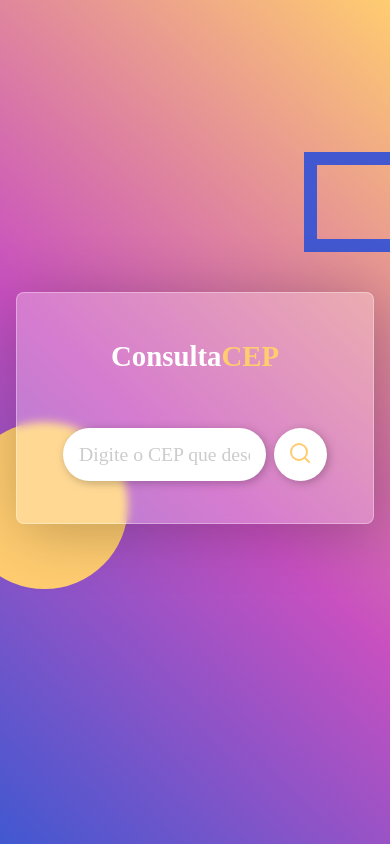
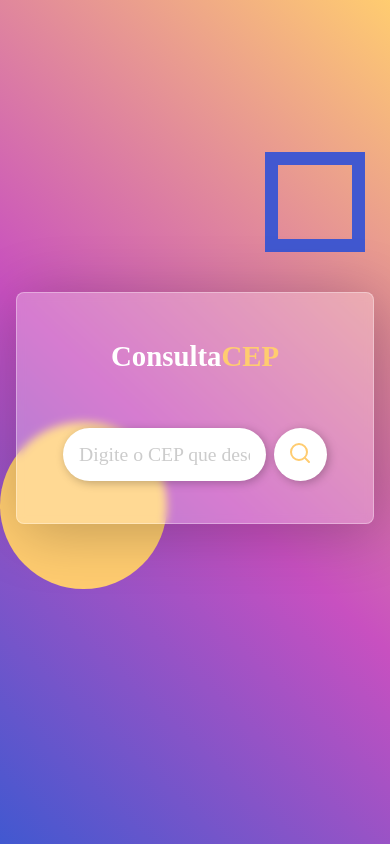
Before and after one commit to eutagocode/consultacep, a plain HTML site: page index.html in a window 390 px wide. Drawn offline with nearby package versions, Linux system fonts and the light colour scheme; a web font is replaced by a local one.

Commit message:
style: :lipstick: Correção no responsivo

```diff
--- a/assets/css/global/normalize.css
+++ b/assets/css/global/normalize.css
@@ -27,10 +27,3 @@ body {
     );
     color: var(--color-white);
 }
-
-@media screen and (max-width: 576px) {
-    html,
-    body {
-        background-color: var(--color-purple);
-    }
-}
--- a/assets/css/pages/index/index.css
+++ b/assets/css/pages/index/index.css
@@ -121,12 +121,12 @@
 
     .ball {
         top: 50%;
-        left: -10%;
+        left: 0%;
     }
 
     .square {
         top: 18%;
-        left: 78%;
+        left: 68%;
     }
 
     .search-cep-area {
```
